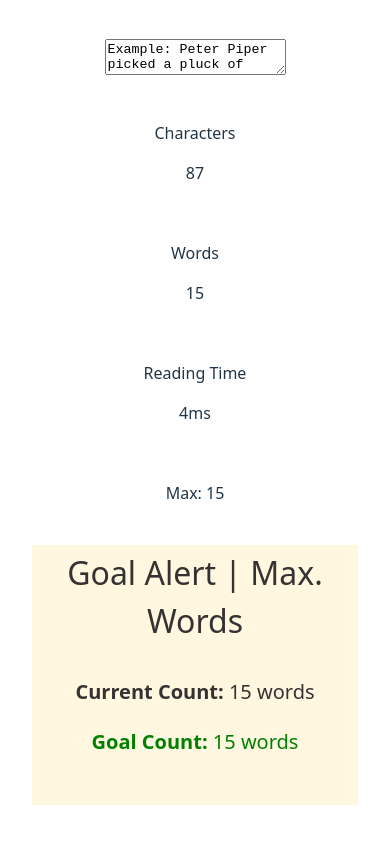
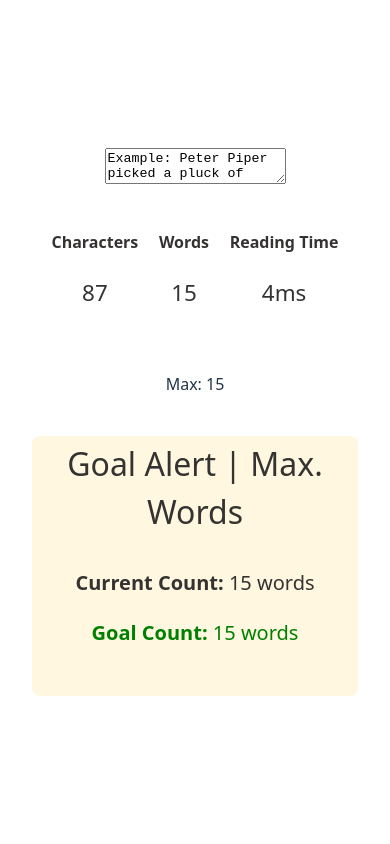
Before and after one commit to ANIO-Official/character-counter, a React (Vite) app: page / in a window 390 px wide. Built offline with nearby package versions, Linux system fonts and the light colour scheme.

Commit message:
Added styling to Stats Display. Updated measurement component for border radius from vw to rem for better responsive design.

```diff
--- a/src/components/GoalAlert/GoalAlert.css
+++ b/src/components/GoalAlert/GoalAlert.css
@@ -1,8 +1,8 @@
 
 .goal-alert{
     background-color: rgba(255, 247, 221, 0.925);
-    border-radius: 0.5vw;
-    padding: 1dvw 5vw;
+    border-radius: 0.5rem;
+    padding: 1vw 5vw;
     color: rgb(53, 50, 50);
 }
 .goal-alert-name{
--- /dev/null
+++ b/src/components/StatsDisplay/StatsDisplay.css
@@ -0,0 +1,18 @@
+.stats-container{
+    display: flex;
+    justify-content: space-between;
+    align-items: center;
+    background-color: rgba(255, 255, 255, 0.925);
+    border-radius: 0.5rem;
+    padding: 0 5vw;
+    color:rgb(53, 50, 50);
+
+}
+
+.stats-title{
+    font-weight: bold;
+}
+
+.stats-number{
+    font-size: 1.4rem;
+}
--- a/src/components/StatsDisplay/StatsDisplay.tsx
+++ b/src/components/StatsDisplay/StatsDisplay.tsx
@@ -1,3 +1,4 @@
+import './StatsDisplay.css'
 import type { StatsDisplayProps } from "../../type";
 
 
@@ -5,18 +6,18 @@ export default function StatsDisplay({stats, showReadingTime}:StatsDisplayProps)
 
     return (
         <>
-            <div>
-                <div>
+            <div className='stats-container'>
+                <div className='stat-container-character-count'>
                     <p className="stats-title">Characters</p>
                     <p className="stats-number">{stats.characterCount}</p>
                 </div>
                 <br/>
-                <div>
+                <div className='stat-container-word-count'>
                     <p className="stats-title">Words</p>
                     <p className="stats-number">{stats.wordCount}</p>
                 </div>
                 <br/>
-                <div hidden={!showReadingTime}>
+                <div className='stat-container-reading-time' hidden={!showReadingTime}>
                     <p className="stats-title">Reading Time</p>
                     <p className="stats-number">{stats.readingTime}ms</p>
                 </div>
```
